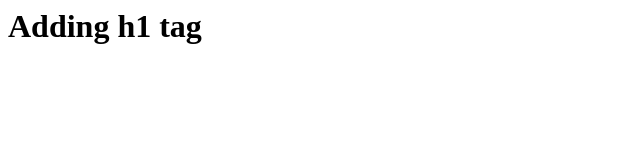
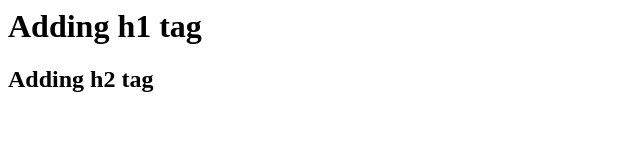
Before and after one commit to ravishankarkj/newSshRepo, a plain HTML site: page index.html in a window 1280 px wide. Shown: the whole page, without its empty margins (0-640 px from the left). Drawn offline with Linux system fonts and the light colour scheme.

Commit message:
Rt: added h2 tag

```diff
--- a/index.html
+++ b/index.html
@@ -5,5 +5,6 @@
 
 	<body>
 	<h1>Adding h1 tag</h1>
+	<h2>Adding h2 tag</h2> <!-- remote repo -->
 	</body>
 </html>
```
